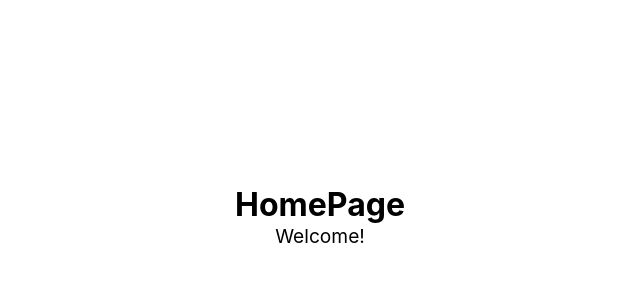
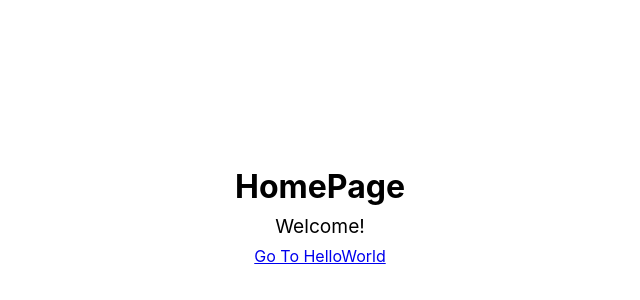
Before and after one commit to tohsaka888/swc-react-template, a React app: page / in a window 1280 px wide. Shown: the part 184-484 px from the top of the page, without its empty margins (320-960 px from the left). Built offline with nearby package versions, Linux system fonts and the light colour scheme.

Commit message:
✨ feat: HomePage

```diff
--- a/src/components/HomePage/Container.tsx
+++ b/src/components/HomePage/Container.tsx
@@ -2,22 +2,24 @@
  * @Author: tohsaka888
  * @Date: 2022-07-28 16:09:46
  * @LastEditors: tohsaka888
- * @LastEditTime: 2022-07-28 17:03:25
+ * @LastEditTime: 2022-07-29 10:53:38
  * @Description: 请填写简介
  */
 
 import React from 'react'
+import { Link } from 'react-router-dom'
 import style from './index.module.css'
 
 function Container() {
   return (
     <div className={style['container']}>
-      <div className={style['main-title']}>
+      <div className={`${style['main-title']} ${style['mb-8']}`}>
         HomePage
       </div>
-      <div className={style['sub-title']}>
+      <div className={`${style['sub-title']} ${style['mb-8']}`}>
         Welcome!
       </div>
+      <Link to={'/hello-world'}>Go To HelloWorld</Link>
     </div>
   )
 }
--- a/src/components/HomePage/index.module.css
+++ b/src/components/HomePage/index.module.css
@@ -1,3 +1,7 @@
+.mb-8 {
+  margin-bottom: 8px;
+}
+
 .container {
   display: flex;
   width: 100%;
```
